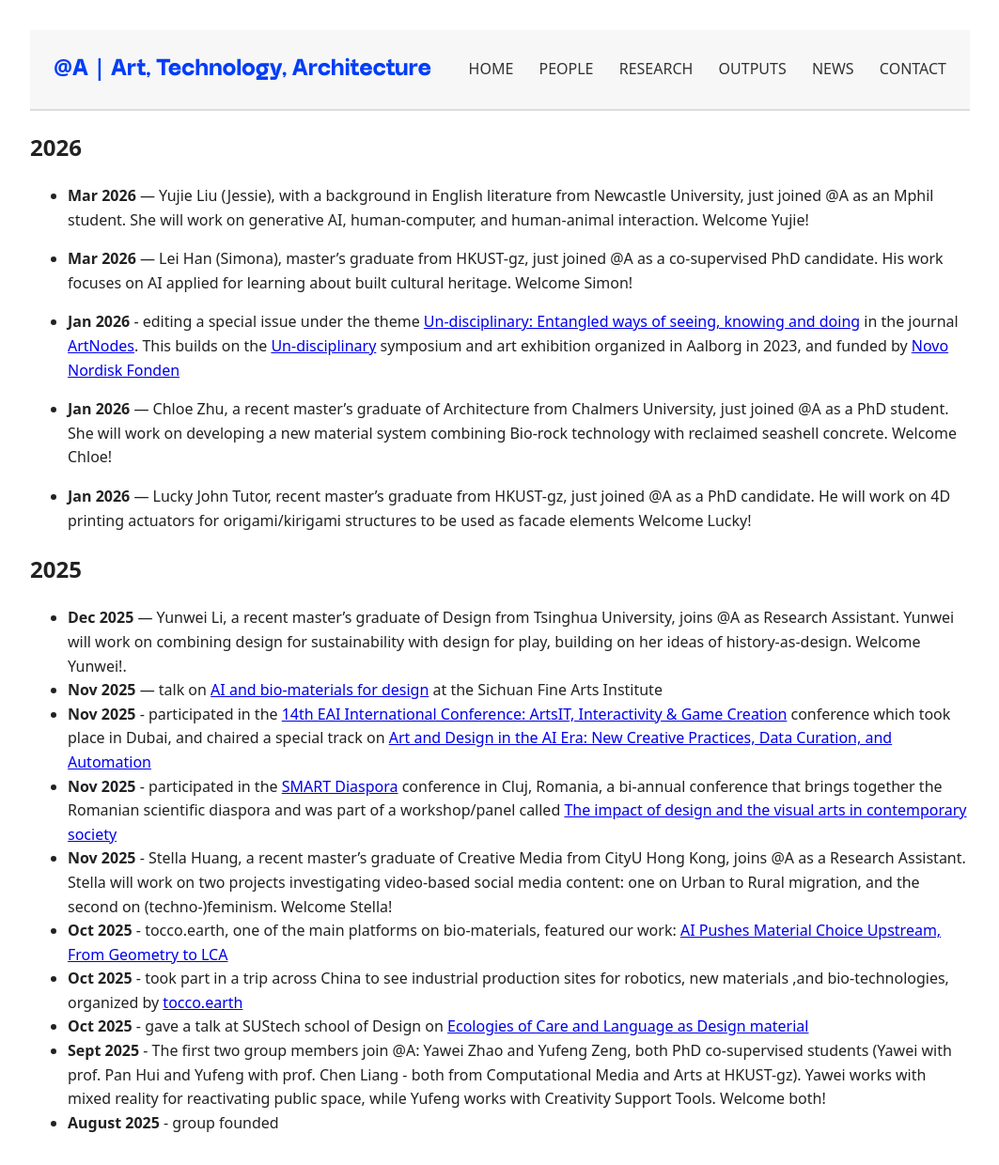
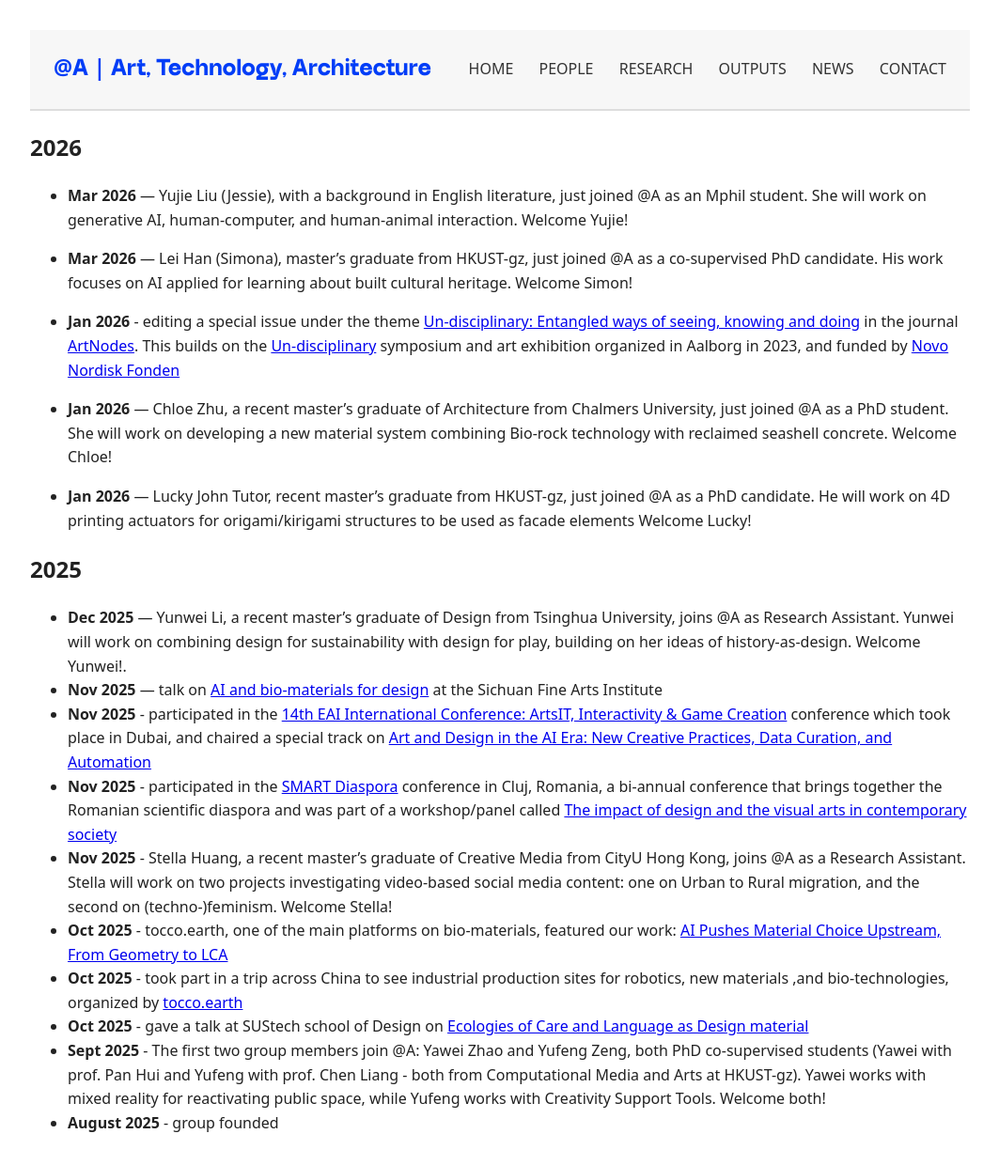
Before and after one commit to anqua/at-a, a Jekyll site: the page built from news.md, in a window 1280 px wide. Shown: the whole page at 94% size, without its empty margins (108-1171 px from the left). Built offline with Jekyll 4.4.1, drawn with Linux system fonts in a browser that asks for light colours; some web fonts are replaced.

Commit message:
Update news.md

```diff
--- a/news.md
+++ b/news.md
@@ -5,7 +5,7 @@ title: News
 
 ## 2026
 
-- **Mar 2026** — Yujie Liu (Jessie), with a background in English literature from Newcastle University, just joined @A as an Mphil student. She will work on generative AI, human-computer, and human-animal interaction. Welcome Yujie!
+- **Mar 2026** — Yujie Liu (Jessie), with a background in English literature, just joined @A as an Mphil student. She will work on generative AI, human-computer, and human-animal interaction. Welcome Yujie!
 
 - **Mar 2026** — Lei Han (Simona), master's graduate from HKUST-gz, just joined @A as a co-supervised PhD candidate. His work focuses on AI applied for learning about built cultural heritage. Welcome Simon!
 
```
